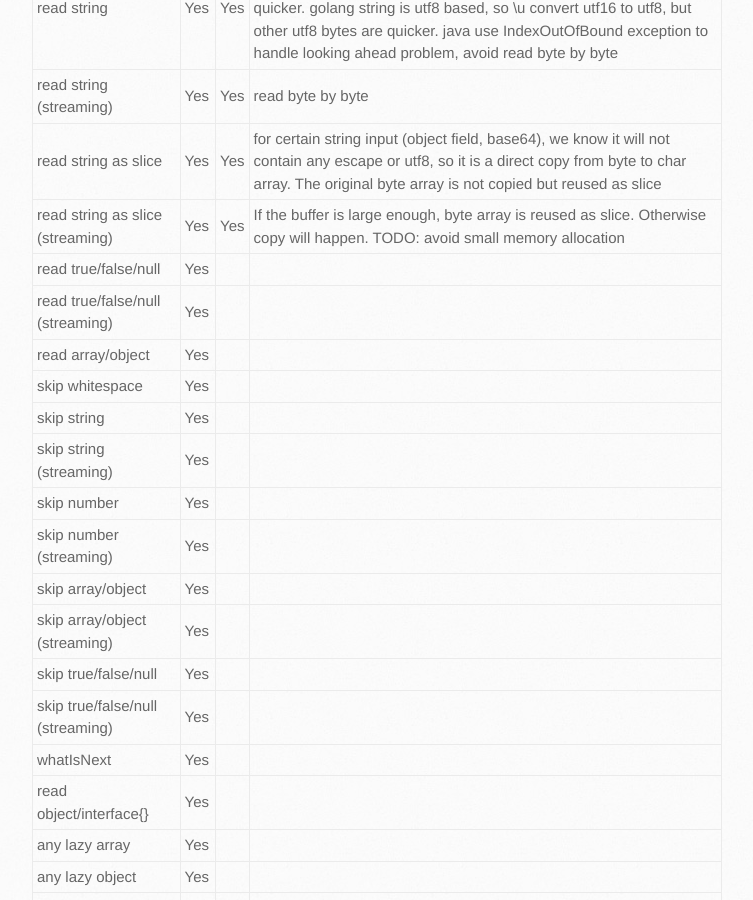
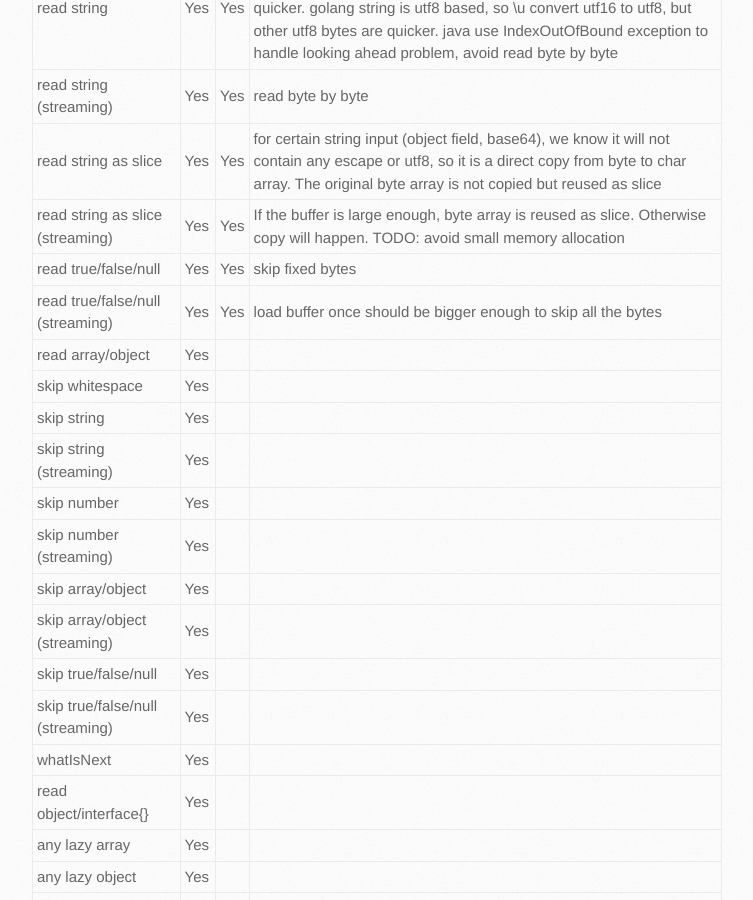
Before and after one commit to json-iterator/json-iterator.github.io, a Jekyll site: the page built from features.md, in a window 1280 px wide and 900 px high, scrolled down 834 px. Shown: the whole window, without its empty margins (138-891 px from the left). Built offline with Jekyll 4.4.1, drawn with Linux system fonts in a browser that asks for light colours; comment, search, counter and statistics services are not loaded.

Commit message:
Update features.md

```diff
--- a/features.md
+++ b/features.md
@@ -19,8 +19,8 @@ title: Jsoniter Features (Java Version)
 | read string (streaming) | Yes | Yes | read byte by byte |
 | read string as slice | Yes | Yes | for certain string input (object field, base64), we know it will not contain any escape or utf8, so it is a direct copy from byte to char array. The original byte array is not copied but reused as slice |
 | read string as slice (streaming) | Yes | Yes | If the buffer is large enough, byte array is reused as slice. Otherwise copy will happen. TODO: avoid small memory allocation |
-| read true/false/null | Yes |  |
-| read true/false/null (streaming) | Yes |  |
+| read true/false/null | Yes | Yes | skip fixed bytes
+| read true/false/null (streaming) | Yes | Yes | load buffer once should be bigger enough to skip all the bytes |
 | read array/object | Yes |  |
 | skip whitespace | Yes |  |
 | skip string | Yes |  |
```
